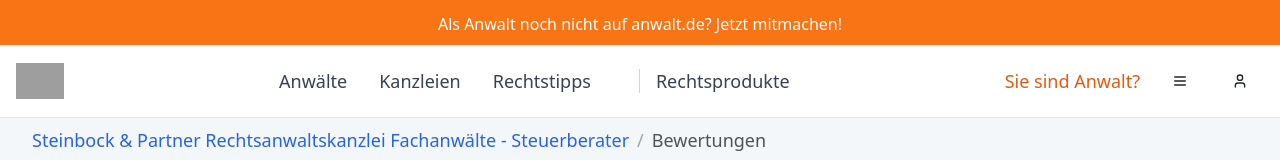
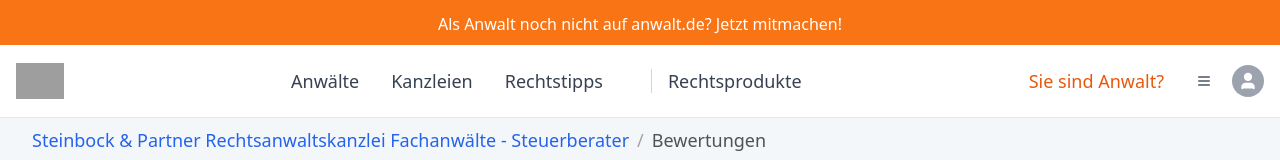
Before and after one commit to dvvvvv411/legal-webpage-builder, a React (Vite) app: page / in a window 1280 px wide. Shown: the top 160 px of the page. Built offline with nearby package versions, Linux system fonts and the light colour scheme; grey boxes are pictures that could not be loaded.

Commit message:
Fix header menu and avatar icon
Make the hamburger menu larger and gray. Move the avatar icon closer to the menu and style it with a gray circle and a white filled avatar.

```diff
--- a/src/components/Header.tsx
+++ b/src/components/Header.tsx
@@ -63,13 +63,13 @@ const Header = () => {
               >
                 Sie sind Anwalt?
               </a>
-              <div className="flex items-center space-x-3">
+              <div className="flex items-center space-x-1">
                 <Button variant="ghost" size="sm">
-                  <Menu className="w-7 h-7" />
+                  <Menu className="w-8 h-8 text-gray-600" />
                 </Button>
-                <Button variant="ghost" size="sm">
-                  <User className="w-6 h-6" />
-                </Button>
+                <div className="w-8 h-8 bg-gray-400 rounded-full flex items-center justify-center">
+                  <User className="w-5 h-5 text-white fill-current" />
+                </div>
               </div>
             </div>
 
@@ -78,7 +78,7 @@ const Header = () => {
               <Sheet>
                 <SheetTrigger asChild>
                   <Button variant="ghost" size="sm">
-                    <Menu className="w-7 h-7" />
+                    <Menu className="w-8 h-8 text-gray-600" />
                   </Button>
                 </SheetTrigger>
                 <SheetContent side="right" className="w-80">
```
